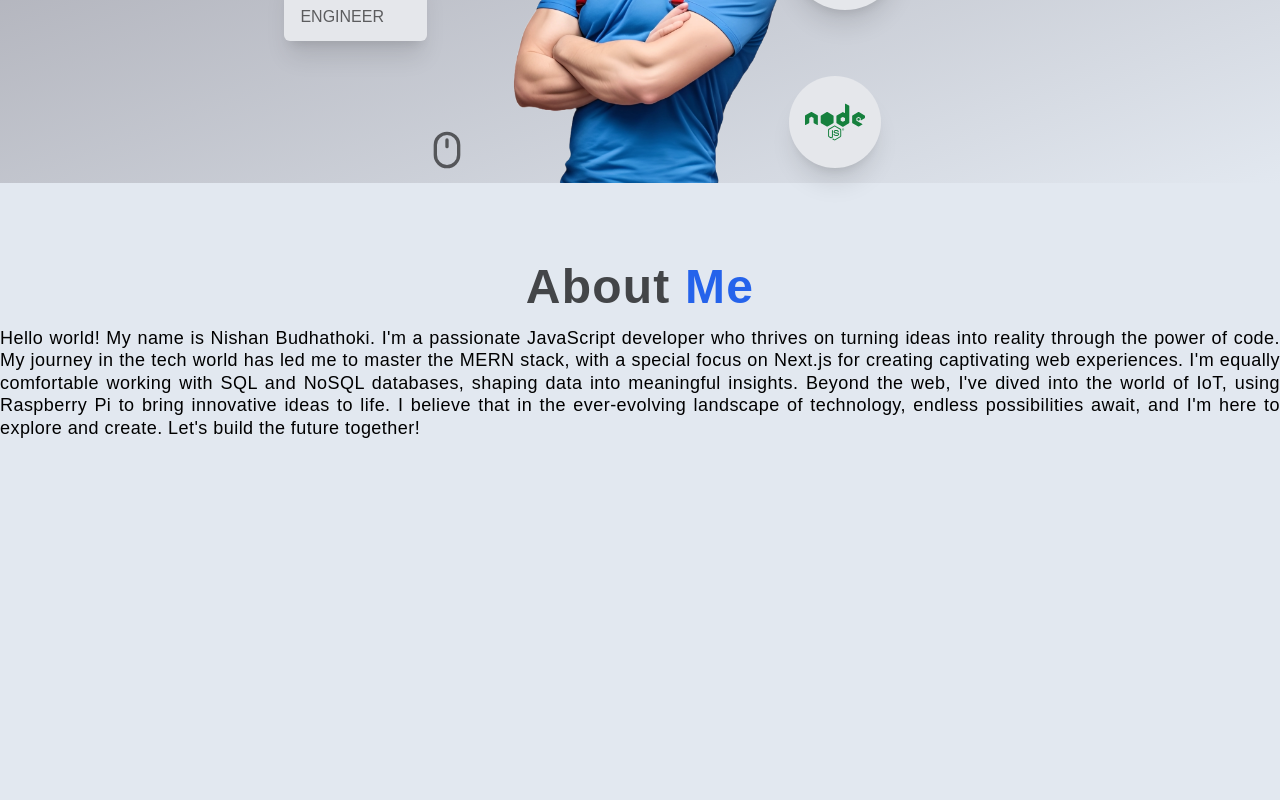
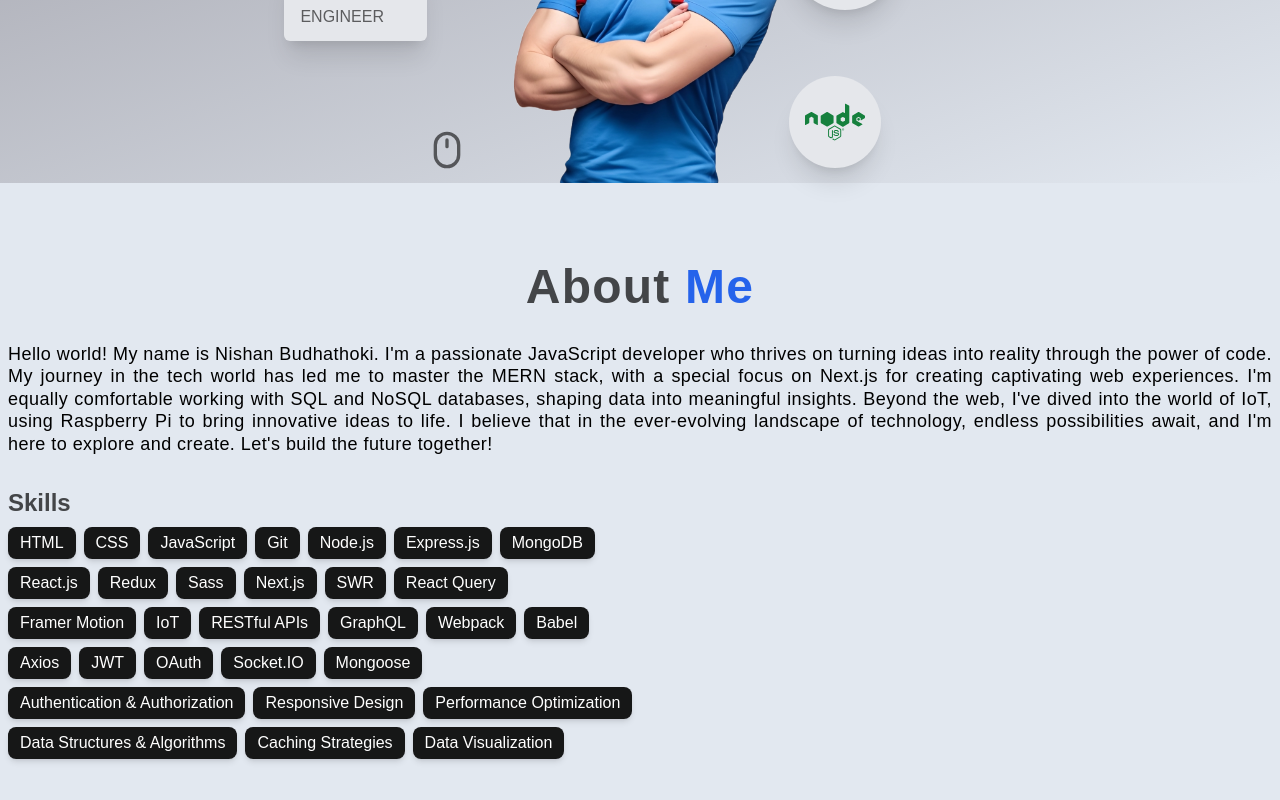
Before and after one commit to nishanbudhathoki2266/framer-rnd, a Next.js app in the folder next-framer/: page / in a window 1280 px wide. Shown: the part 284-1084 px from the top of the page. Built offline with nearby package versions, Linux system fonts and the light colour scheme; a web font is replaced by a local one.

Commit message:
Added and animated skills div

```diff
--- a/next-framer/src/components/About.jsx
+++ b/next-framer/src/components/About.jsx
@@ -1,25 +1,26 @@
 "use client";
 
-import React from "react";
+import React, { useRef } from "react";
 import SectionContainer from "./containers/SectionContainer";
-import { motion } from "framer-motion";
+import { motion, useInView } from "framer-motion";
 import Container from "./containers/Container";
 import styles from "./About.module.css";
+import SkillCard from "./SkillCard";
 
 const AboutPage = () => {
+  const skillsRef = useRef(null);
+  const aboutRef = useRef(null);
+
+  const isSKillsDivInView = useInView(skillsRef);
+  const isAboutSectionInView = useInView(aboutRef);
+  console.log(isAboutSectionInView);
+
   return (
     <SectionContainer id="about" className="py-20 flex justify-center">
-      <Container>
+      <Container className="px-2">
         <motion.div
-          className="flex flex-col justify-center items-center gap-4"
-          whileInView={{
-            y: [50, 0],
-            opacity: [0, 1],
-            transition: {
-              duration: 0.8,
-              ease: "easeInOut",
-            },
-          }}
+          className="flex flex-col justify-center items-center gap-8"
+          ref={aboutRef}
         >
           <h1 className="text-5xl font-extrabold tracking-wide text-black/70">
             {"About".split("").map((child, idx) => (
@@ -42,6 +43,50 @@ const AboutPage = () => {
             await, and I'm here to explore and create. Let's build the future
             together!
           </p>
+          <div
+            className={`w-full flex flex-col gap-2 transition-all delay-100 duration-200 ${
+              isSKillsDivInView ? "translate-x-0" : "-translate-x-40"
+            }`}
+            ref={skillsRef}
+          >
+            <h3 className="text-2xl font-semibold text-black/70">Skills</h3>
+            <div className="flex gap-2 items-center flex-wrap w-1/2">
+              {[
+                "HTML",
+                "CSS",
+                "JavaScript",
+                "Git",
+                "Node.js",
+                "Express.js",
+                "MongoDB",
+                "React.js",
+                "Redux",
+                "Sass",
+                "Next.js",
+                "SWR",
+                "React Query",
+                "Framer Motion",
+                "IoT",
+                "RESTful APIs",
+                "GraphQL",
+                "Webpack",
+                "Babel",
+                "Axios",
+                "JWT",
+                "OAuth",
+                "Socket.IO",
+                "Mongoose",
+                "Authentication & Authorization",
+                "Responsive Design",
+                "Performance Optimization",
+                "Data Structures & Algorithms",
+                "Caching Strategies",
+                "Data Visualization",
+              ].map((skill) => (
+                <SkillCard key={skill} skill={skill} />
+              ))}
+            </div>
+          </div>
         </motion.div>
       </Container>
     </SectionContainer>
--- /dev/null
+++ b/next-framer/src/components/SkillCard.jsx
@@ -0,0 +1,12 @@
+"use client";
+import React from "react";
+
+const SkillCard = ({ skill }) => {
+  return (
+    <div className="bg-black/90 inline px-3 py-1 text-white rounded-lg shadow-md">
+      {skill}
+    </div>
+  );
+};
+
+export default SkillCard;
```
